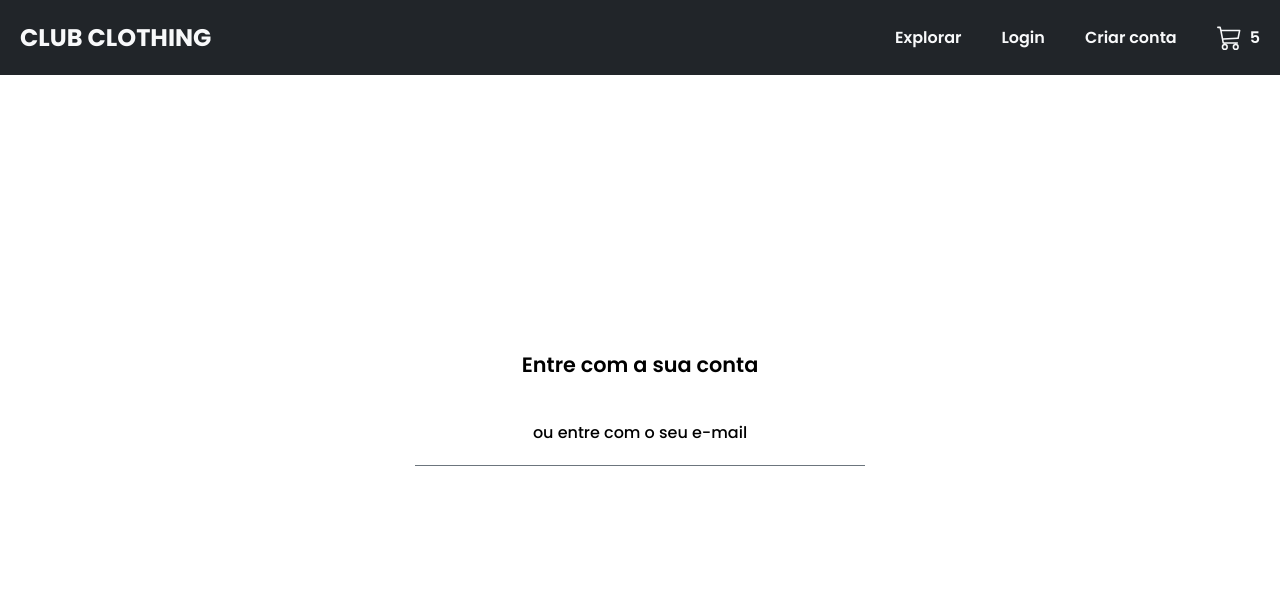
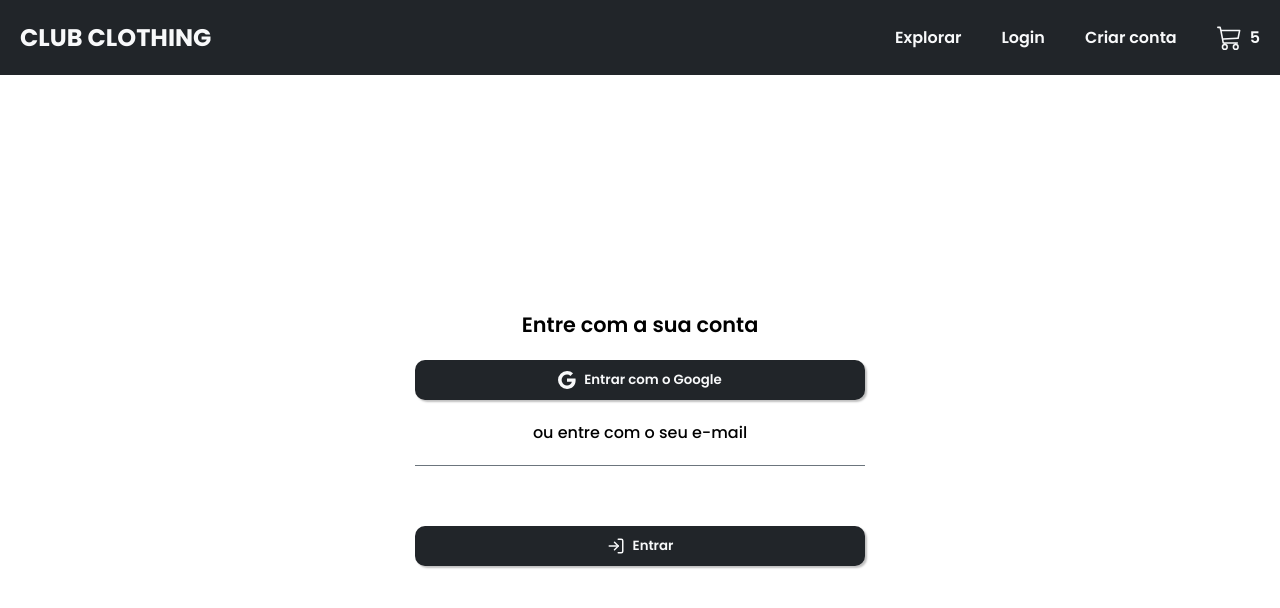
Before and after one commit to guferreira1/ecommerce-react-pro, a React (Create React App) app: page /login in a window 1280 px wide. Shown: the top 608 px of the page. Built offline with nearby package versions, Linux system fonts and the light colour scheme.

Commit message:
feat: add Custom Button to Login Page

```diff
--- a/src/pages/Login/LoginPage.tsx
+++ b/src/pages/Login/LoginPage.tsx
@@ -1,4 +1,11 @@
+import { BsGoogle } from 'react-icons/bs'
+import { FiLogIn } from 'react-icons/fi'
+
+// Components
+import { CustomButton } from '../../components/CustomButton/CustomButtonComponent'
 import { Header } from '../../components/Header/headerComponent'
+
+// Styles
 import {
   LoginContainer,
   LoginContent,
@@ -16,13 +23,15 @@
         <LoginContent>
           <LoginHeadline>Entre com a sua conta</LoginHeadline>
 
-          {/* Button */}
+          <CustomButton startIcon={<BsGoogle size={18} />}>
+            Entrar com o Google
+          </CustomButton>
 
           <LoginSubtitle>ou entre com o seu e-mail</LoginSubtitle>
           <LoginInputContainer>{/* Email Input */}</LoginInputContainer>
           <LoginInputContainer>{/* Password Input */}</LoginInputContainer>
 
-          {/* Button */}
+          <CustomButton startIcon={<FiLogIn size={18} />}>Entrar</CustomButton>
         </LoginContent>
       </LoginContainer>
     </>
```
